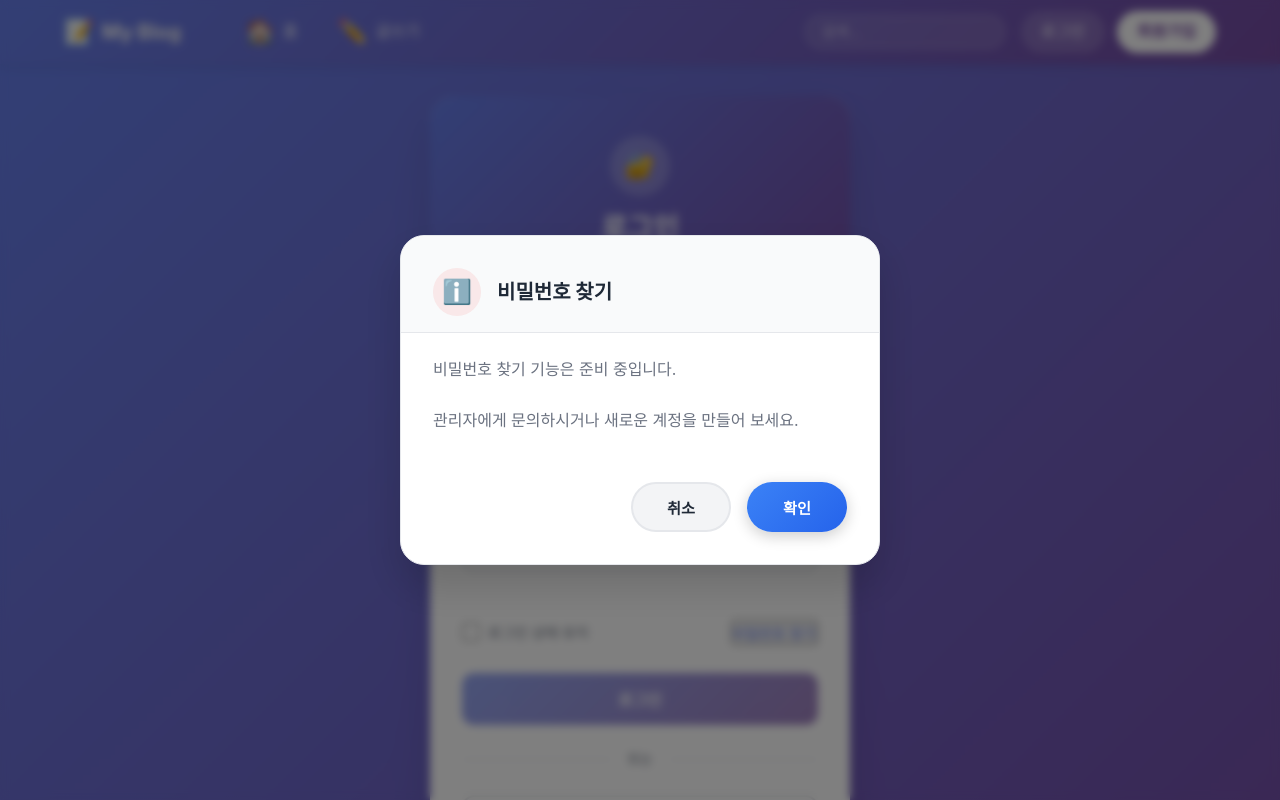
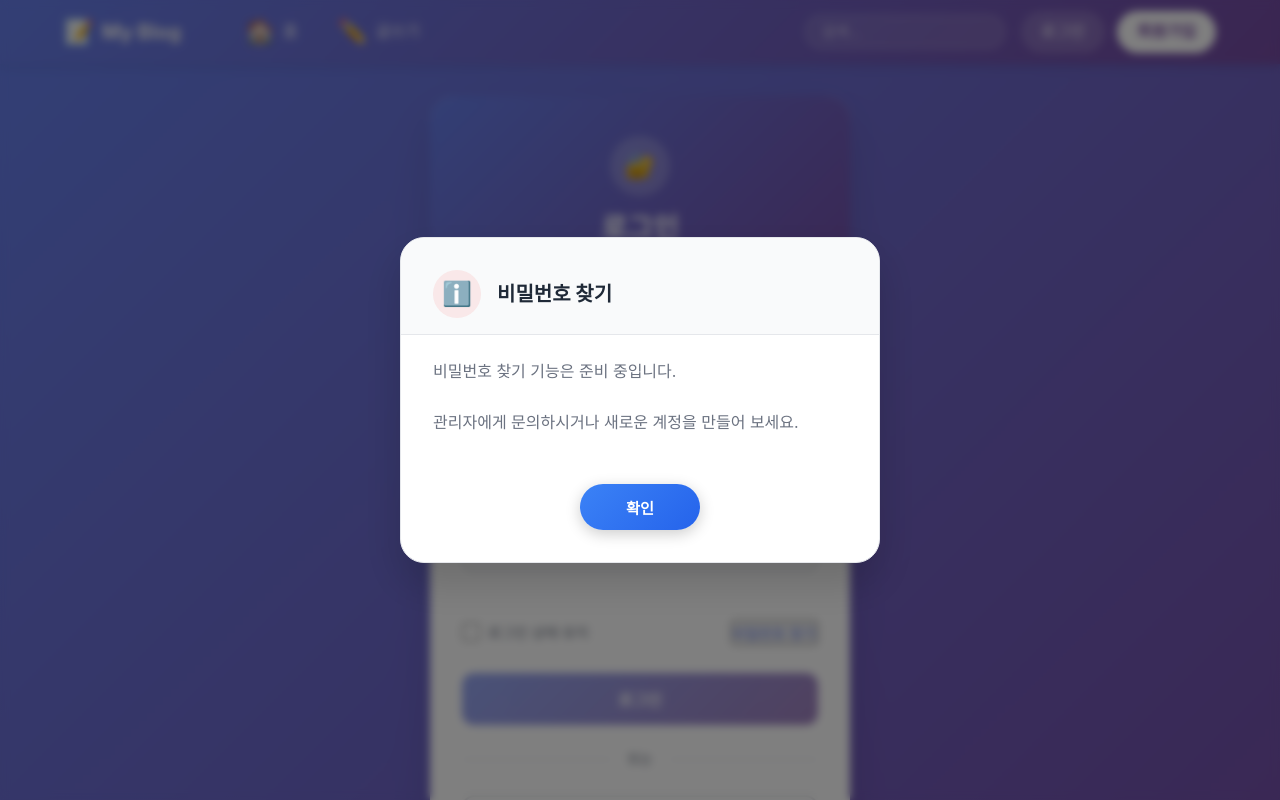
Before and after one commit to kdhiop/blog-project, a React (Vite) app in the folder frontend/: page /login in a window 1280 px wide. Both pictures are taken after a click on the button "비밀번호 찾기". Shown: the top 800 px of the page. Built offline with nearby package versions, Linux system fonts and the light colour scheme; no server answers.

Commit message:
no message

```diff
--- a/frontend/src/components/ConfirmModal.tsx
+++ b/frontend/src/components/ConfirmModal.tsx
@@ -10,6 +10,7 @@ interface ConfirmModalProps {
   onCancel: () => void;
   type?: 'danger' | 'warning' | 'info';
   isLoading?: boolean;
+  showCancel?: boolean; // 새로 추가: 취소 버튼 표시 여부
 }
 
 export default function ConfirmModal({
@@ -21,7 +22,8 @@ export default function ConfirmModal({
   onConfirm,
   onCancel,
   type = 'danger',
-  isLoading = false
+  isLoading = false,
+  showCancel = true // 기본값은 true (기존 동작 유지)
 }: ConfirmModalProps) {
   const [isVisible, setIsVisible] = useState(false);
 
@@ -39,13 +41,13 @@ export default function ConfirmModal({
   }, [isOpen]);
 
   const handleBackdropClick = (e: React.MouseEvent) => {
-    if (e.target === e.currentTarget) {
+    if (e.target === e.currentTarget && showCancel) {
       onCancel();
     }
   };
 
   const handleKeyDown = (e: React.KeyboardEvent) => {
-    if (e.key === 'Escape') {
+    if (e.key === 'Escape' && showCancel) {
       onCancel();
     }
     if (e.key === 'Enter') {
@@ -113,7 +115,8 @@ export default function ConfirmModal({
         </div>
 
         {/* Footer */}
-        <div className="confirm-modal-footer">
+        <div className={`confirm-modal-footer ${!showCancel ? 'confirm-modal-footer--single' : ''}`}>
+          {showCancel && (
             <button
               type="button"
               onClick={onCancel}
@@ -122,11 +125,12 @@ export default function ConfirmModal({
             >
               {cancelText}
             </button>
+          )}
           <button
             type="button"
             onClick={onConfirm}
             disabled={isLoading}
-            className={`confirm-modal-btn confirm-modal-btn--confirm confirm-modal-btn--${type}`}
+            className={`confirm-modal-btn confirm-modal-btn--confirm confirm-modal-btn--${type} ${!showCancel ? 'confirm-modal-btn--single' : ''}`}
           >
             {isLoading ? (
               <>
@@ -152,6 +156,7 @@ export function useConfirmModal() {
     confirmText?: string;
     cancelText?: string;
     type?: 'danger' | 'warning' | 'info';
+    showCancel?: boolean; // 새로 추가
     onConfirm?: () => void;
     onCancel?: () => void;
   }>({
@@ -165,13 +170,15 @@ export function useConfirmModal() {
     message,
     confirmText = '확인',
     cancelText = '취소',
-    type = 'danger'
+    type = 'danger',
+    showCancel = true // 새로 추가: 기본값은 true
   }: {
     title: string;
     message: string;
     confirmText?: string;
     cancelText?: string;
     type?: 'danger' | 'warning' | 'info';
+    showCancel?: boolean; // 새로 추가
   }) => {
     return new Promise<boolean>((resolve) => {
       setModalState({
@@ -181,6 +188,7 @@ export function useConfirmModal() {
         confirmText,
         cancelText,
         type,
+        showCancel,
         onConfirm: () => {
           setModalState(prev => ({ ...prev, isOpen: false }));
           resolve(true);
@@ -193,6 +201,27 @@ export function useConfirmModal() {
     });
   };
 
+  // 알림용 함수 (확인 버튼만 있는 모달)
+  const showAlert = ({
+    title,
+    message,
+    confirmText = '확인',
+    type = 'info'
+  }: {
+    title: string;
+    message: string;
+    confirmText?: string;
+    type?: 'danger' | 'warning' | 'info';
+  }) => {
+    return showConfirm({
+      title,
+      message,
+      confirmText,
+      type,
+      showCancel: false
+    });
+  };
+
   const ConfirmModalComponent = () => (
     <ConfirmModal
       isOpen={modalState.isOpen}
@@ -201,10 +230,11 @@ export function useConfirmModal() {
       confirmText={modalState.confirmText}
       cancelText={modalState.cancelText}
       type={modalState.type}
+      showCancel={modalState.showCancel}
       onConfirm={modalState.onConfirm || (() => {})}
       onCancel={modalState.onCancel || (() => {})}
     />
   );
 
-  return { showConfirm, ConfirmModalComponent };
+  return { showConfirm, showAlert, ConfirmModalComponent };
 }
--- a/frontend/src/index.css
+++ b/frontend/src/index.css
@@ -2074,6 +2074,28 @@ a:hover {
 
   .confirm-modal-title {
     font-size: 1.1rem;
+  }
+}
+
+/* 단일 버튼 모드 스타일 */
+.confirm-modal-btn--single {
+  min-width: 120px;
+}
+
+/* 단일 버튼일 때 footer 중앙 정렬 */
+.confirm-modal-footer--single {
+  justify-content: center;
+}
+
+/* 모바일에서 단일 버튼 전체 너비 */
+@media (max-width: 768px) {
+  .confirm-modal-btn--single {
+    width: 100%;
+    min-width: unset;
+  }
+
+  .confirm-modal-footer--single {
+    flex-direction: column;
   }
 }
 
--- a/frontend/src/pages/Login.tsx
+++ b/frontend/src/pages/Login.tsx
@@ -91,30 +91,39 @@ export default function Login() {
         errorMessage = "서버에 문제가 발생했습니다. 잠시 후 다시 시도해주세요.";
       }
 
-      await showConfirm({
-        title: "로그인 실패",
-        message: errorMessage,
-        confirmText: "확인",
-        type: "danger"
+      // 로그인 실패 모달에서 취소 버튼 제거
+      const result = new Promise<boolean>((resolve) => {
+        showConfirm({
+          title: "로그인 실패",
+          message: errorMessage,
+          confirmText: "확인",
+          type: "danger"
+        }).then(() => resolve(true));
       });
+
+      await result;
     }
   });
 
   const handleForgotPassword = async () => {
+    // 비밀번호 찾기 모달에서 showCancel: false로 취소 버튼 제거
     await showConfirm({
       title: "비밀번호 찾기",
       message: "비밀번호 찾기 기능은 준비 중입니다.\n\n관리자에게 문의하시거나 새로운 계정을 만들어 보세요.",
       confirmText: "확인",
-      type: "info"
+      type: "info",
+      showCancel: false
     });
   };
 
   const handleSocialLogin = async (provider: string) => {
+    // 소셜 로그인 모달에서 showCancel: false로 취소 버튼 제거
     await showConfirm({
       title: "소셜 로그인",
       message: `${provider} 로그인은 준비 중입니다.\n\n곧 지원될 예정입니다.`,
       confirmText: "확인",
-      type: "info"
+      type: "info",
+      showCancel: false
     });
   };
 
--- a/frontend/src/pages/Signup.tsx
+++ b/frontend/src/pages/Signup.tsx
@@ -71,14 +71,18 @@ export function Signup() {
       // JWT 토큰과 사용자 정보를 AuthContext에 저장
       setAuth(data.loginResponse.token, data.loginResponse.user);
 
-      // 성공 메시지 표시
-      await showConfirm({
+      // 성공 메시지 표시 - 취소 버튼 제거
+      const result = new Promise<boolean>((resolve) => {
+        // showConfirm을 Promise로 감싸서 항상 true 반환하도록 수정
+        showConfirm({
           title: "회원가입 완료! 🎉",
           message: `환영합니다, ${data.user.username}님!\n\n이제 자유롭게 글을 작성하고 다른 사용자들과 소통할 수 있습니다.`,
           confirmText: "시작하기",
           type: "info"
+        }).then(() => resolve(true));
       });
 
+      await result;
       nav("/");
     },
     onError: async (error: any) => {
@@ -107,12 +111,17 @@ export function Signup() {
         errorMessage = error.response.data.message;
       }
 
-      await showConfirm({
+      // 에러 메시지 표시 - 취소 버튼 제거
+      const result = new Promise<boolean>((resolve) => {
+        showConfirm({
           title: "회원가입 실패",
           message: errorMessage,
           confirmText: "확인",
           type: "danger"
+        }).then(() => resolve(true));
       });
+
+      await result;
     }
   });
 
@@ -133,11 +142,13 @@ export function Signup() {
   const passwordStrength = getPasswordStrength();
 
   const handleTermsClick = async () => {
+    // 이용약관 모달도 showCancel: false로 취소 버튼 제거
     await showConfirm({
       title: "이용약관",
       message: "이용약관과 개인정보처리방침은 준비 중입니다.\n\n현재 테스트 버전으로 운영되고 있으며, 정식 서비스 시 제공될 예정입니다.",
       confirmText: "확인",
-      type: "info"
+      type: "info",
+      showCancel: false
     });
   };
 
```
Lines whose indentation alone changed are shown as unchanged.
